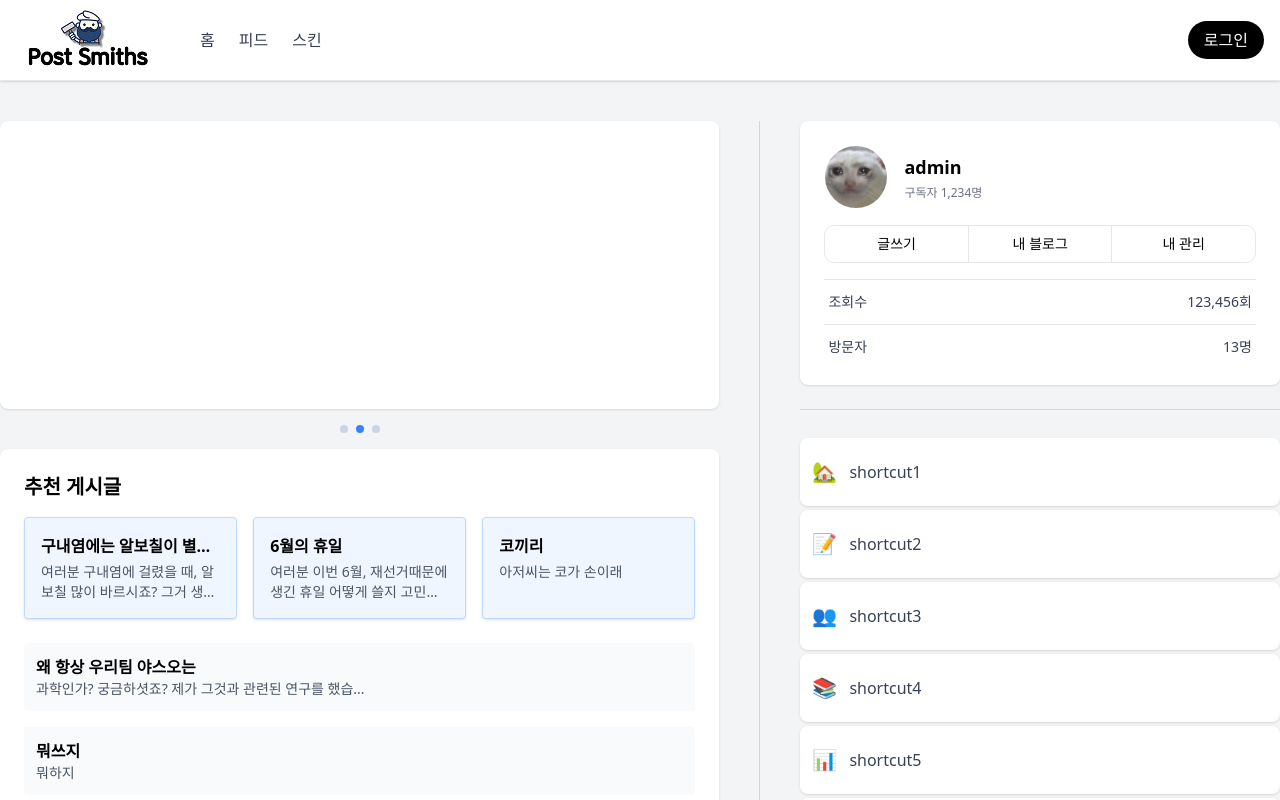
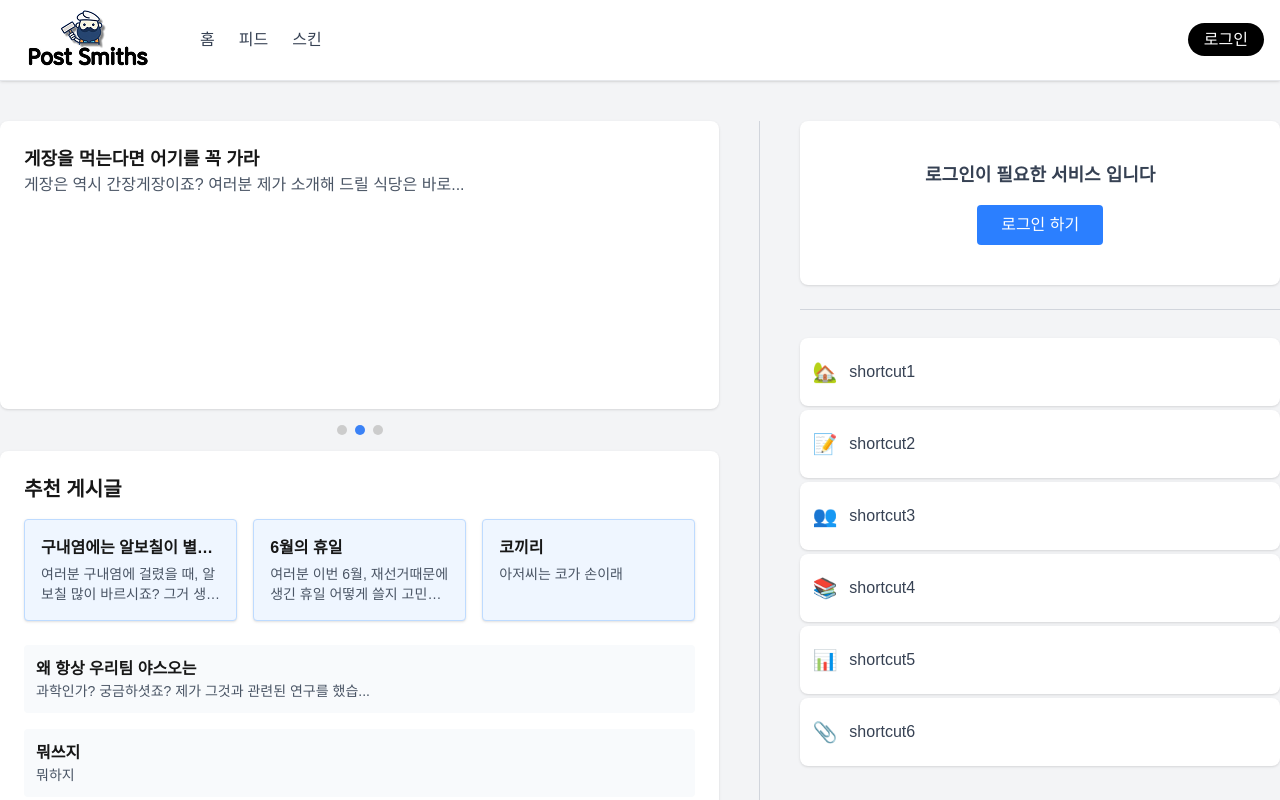
Before and after one commit to ncc-final-group/postsmith, a Next.js app: page / in a window 1280 px wide. Shown: the top 800 px of the page. Built offline with nearby package versions, Linux system fonts and the light colour scheme.

Commit message:
메인페이지(수정사항)

```diff
--- a/app/globals.css
+++ b/app/globals.css
@@ -1,4 +1,30 @@
 @import 'tailwindcss';
+
+:root {
+  --background: #ffffff;
+  --foreground: #171717;
+}
+
+@theme inline {
+  --color-background: var(--background);
+  --color-foreground: var(--foreground);
+  --font-sans: var(--font-geist-sans);
+  --font-mono: var(--font-geist-mono);
+}
+
+@media (prefers-color-scheme: dark) {
+  :root {
+    --background: #0a0a0a;
+    --foreground: #ededed;
+  }
+}
+
+
+body {
+  background: var(--background);
+  color: var(--foreground);
+  font-family: Arial, Helvetica, sans-serif;
+}
 
 /* swiper-custom.css 등 원하는 위치에 추가 */
 .swiper-pagination {
@@ -15,21 +41,19 @@
 }
 /* swiper-custom.css */
 .swiper-pagination-bullet {
-  background: #cbd5e1; /* Tailwind gray-300 */
+  width: 10px;
+  height: 10px;
+  background: #ccc;
+  border-radius: 50%;
   opacity: 1;
+  transition-duration: 0.3s;
 }
+
 
 .swiper-pagination-bullet-active {
   background: #3b82f6; /* Tㅈailwind blue-500 or 원하는 색 */
 }
 
-/* swiper-custom.css */
-.swiper .swiper-pagination,
-.swiper .swiper-pagination-bullets,
-.swiper .swiper-pagination-bullets.swiper-pagination-horizontal,
-.swiper .swiper-pagination-bullet {
-  display: none !important;
-}
 
 /* swiper-custom.css - 이미 존재하는 컴포넌트에 맞춰 추가/수정 */
 .mt-4.flex.justify-center.swiper-pagination-bullet {
--- a/app/login/page.tsx
+++ b/app/login/page.tsx
@@ -1,8 +1,9 @@
 'use client';
 
+import axios from 'axios';
 import Image from 'next/image';
 import { useRouter } from 'next/navigation';
-import { KeyboardEvent, useState } from 'react';
+import { useState } from 'react';
 
 const Temp_User = {
   name: 'admin',
@@ -29,7 +30,7 @@ const LoginPage = () => {
     // 임시 유저 체크
     if (email === Temp_User.email && password === Temp_User.password) {
       window.localStorage.setItem('isLoggedIn', 'true');
-      router.push('/main');
+      router.push('/');
     } else {
       setErrorMsg('이메일 또는 비밀번호가 일치하지 않습니다.');
     }
@@ -48,7 +49,7 @@ const LoginPage = () => {
     setLoading(false);
   }*/
 
-  const handleKeyDown = (e: KeyboardEvent<HTMLInputElement>) => {
+  const handleKeyDown = (e: React.KeyboardEvent<HTMLInputElement>) => {
     if (e.key === 'Enter') {
       handleLogin();
     }
@@ -90,12 +91,18 @@ const LoginPage = () => {
         <button
           onClick={handleLogin}
           disabled={loading}
-          className="font-jua w-full rounded bg-[#7FBFFF] py-2 text-xl text-white transition-colors hover:bg-[#5aa3e2] disabled:cursor-not-allowed disabled:bg-blue-200"
+          className="font-jua w-full rounded bg-[#7FBFFF] py-2 text-xl
+          text-white transition-colors hover:bg-[#5aa3e2]
+          disabled:cursor-not-allowed disabled:bg-blue-200"
         >
           {loading ? '로딩 중...' : '로그인'}
         </button>
         {/* 오른쪽 아래 Sign Up 버튼 (absolute로 배치) */}
-        <button onClick={handleSignUp} className="absolute right-0 bottom-[-34px] px-1 text-xs text-[#298cff] underline hover:text-[#1058a8]" type="button">
+        <button
+          onClick={handleSignUp}
+          className="absolute right-0 bottom-[-34px] px-1 text-xs text-[#298cff] underline hover:text-[#1058a8]"
+          type="button"
+        >
           Sign Up
         </button>
       </div>
--- a/app/page.tsx
+++ b/app/page.tsx
@@ -1,15 +1,16 @@
 'use client';
 
-import Image from 'next/image'; // 추가!
 import Link from 'next/link';
 import { useEffect, useRef, useState } from 'react';
 import { Autoplay, Pagination } from 'swiper/modules';
-// import './swiper-custom.css'; // (아래 커스텀 참고, 선택사항)
-// import 'swiper/css';
 import { Swiper, SwiperSlide } from 'swiper/react';
 
+import 'swiper/css';
 import 'swiper/css/pagination';
-import QuickLinks from '@components/QuickLinks';
+
+
+import Image from 'next/image';
+import QuickLinks from '@components/QuickLinks'; // 추가!
 
 const sliderPosts = [
   { id: 1, title: '이번년도 가장 핫한 코인은 ?', summary: '올해 들어 가장 인기가 많았던 코인중 하나인 비트코인...' },
@@ -45,6 +46,9 @@ export default function RootPage() {
   const paginationRef = useRef<HTMLDivElement | null>(null);
   const [paginationEl, setPaginationEl] = useState<HTMLDivElement | null>(null);
 
+  const [isLoggedIn, setIsLoggedIn] = useState(false); // ★ 임시로 true/false 바꿔보기
+
+
   const gridPosts = recommendedPosts.slice(0, 3); // 상단에 3개만 카드를 보여줌
   const listPosts = recommendedPosts.slice(3, 13); // 나머지는 리스트
 
@@ -54,14 +58,12 @@ export default function RootPage() {
 
   return (
     <div className="flex min-h-screen flex-col bg-gray-100">
-      <main className="container mx-auto max-w-7xl flex-grow py-10">
+      <main className="mx-auto w-full max-w-7xl min-w-[900px] flex-grow py-10">
         <div className="flex min-w-0 gap-8">
           <section className="flex min-w-0 basis-3/5 flex-col">
             <div className="relative mb-4 w-full rounded-lg bg-white p-6 shadow">
-              {/* Swiper는 paginationEl 준비 후에만 렌더 */}
               {paginationEl && (
                 <Swiper
-                  key={paginationEl ? 'mounted' : 'not-mounted'}
                   modules={[Pagination, Autoplay]}
                   spaceBetween={30}
                   slidesPerView={1}
@@ -84,6 +86,7 @@ export default function RootPage() {
                 </Swiper>
               )}
             </div>
+
             {/* Swiper "밖", 완전 맨 아래에 내려서 페이지네이션 이동 */}
             <div ref={paginationRef} className="mb-4 flex justify-center" />
             {/* 추천 게시글 목록 */}
@@ -127,9 +130,10 @@ export default function RootPage() {
 
           {/* 오른쪽 4/10 */}
           <aside className="flex min-w-0 basis-2/5 flex-col">
-            {/* 프로필 */}
+            {/* 로그인/비로그인 조건 분기 */}
+            {isLoggedIn ? (
               <div className="mb-6 flex w-full flex-col items-center rounded-lg bg-white p-6 shadow">
-              {/* 1. 프로필 사진 + 유저 정보 (좌우로) */}
+                {/* 프로필 사진 + 유저 정보 */}
                 <div className="flex w-full items-center">
                   <Image src={userProfile.avatar} alt="프로필" width={64} height={64} className="h-16 w-16 rounded-full border object-cover" />
                   <div className="ml-4 flex flex-col justify-center">
@@ -138,7 +142,7 @@ export default function RootPage() {
                   </div>
                 </div>
 
-              {/* 2. 버튼 줄 */}
+                {/* 버튼 줄 */}
                 <div className="mt-4 flex w-full overflow-hidden rounded-[10px] border border-gray-200">
                   <Link href="/writeform" className="flex-1 py-2 text-center text-sm transition hover:bg-gray-50 focus:bg-gray-50">
                     글쓰기
@@ -153,7 +157,7 @@ export default function RootPage() {
                   </Link>
                 </div>
 
-              {/* 3. 조회수/방문자 (구분선, 한 줄씩) */}
+                {/* 조회수/방문자 */}
                 <div className="mt-4 w-full">
                   <div className="mb-2 h-px bg-gray-200" />
                   <div className="flex justify-between px-1 py-1 text-sm text-gray-700">
@@ -167,6 +171,15 @@ export default function RootPage() {
                   </div>
                 </div>
               </div>
+            ) : (
+              // 비로그인 시
+              <div className="mb-6 flex w-full flex-col items-center rounded-lg bg-white p-10 shadow justify-center">
+                <span className="mb-4 text-lg font-bold text-gray-700">로그인이 필요한 서비스 입니다</span>
+                <Link href="/login" className="rounded bg-blue-500 px-6 py-2 text-white font-medium hover:bg-blue-600 transition">
+                  로그인 하기
+                </Link>
+              </div>
+            )}
 
             {/* 가로 구분선 */}
             <hr className="mb-6 border-gray-300" />
--- a/components/QuickLinks.tsx
+++ b/components/QuickLinks.tsx
@@ -2,12 +2,12 @@
 import Link from 'next/link';
 
 const quickMenu = [
-  { label: 'shortcut1', icon: '🏡', href: '/short1' },
-  { label: 'shortcut2', icon: '📝', href: '/short2' },
-  { label: 'shortcut3', icon: '👥', href: '/short3' },
-  { label: 'shortcut4', icon: '📚', href: '/short4' },
-  { label: 'shortcut5', icon: '📊', href: '/short5' },
-  { label: 'shortcut6', icon: '📎', href: '/short6' },
+  { label: 'shortcut1', icon: '🏡', href: '/' },
+  { label: 'shortcut2', icon: '📝', href: '/' },
+  { label: 'shortcut3', icon: '👥', href: '/' },
+  { label: 'shortcut4', icon: '📚', href: '/' },
+  { label: 'shortcut5', icon: '📊', href: '/' },
+  { label: 'shortcut6', icon: '📎', href: '/' },
 ];
 
 export default function QuickLinks() {
@@ -15,7 +15,12 @@ export default function QuickLinks() {
     <ul className="mt-1 w-full space-y-1">
       {quickMenu.map((item) => (
         <li key={item.label}>
-          <Link href={item.href} className="flex items-center gap-3 rounded-lg bg-white px-3 py-5 text-base font-medium text-gray-700 shadow-sm transition hover:bg-gray-50">
+          <Link
+            href={item.href}
+            className="flex items-center gap-3 rounded-lg
+            bg-white px-3 py-5 text-base font-medium
+            text-gray-700 shadow-sm transition hover:bg-gray-50"
+          >
             <span className="text-xl">{item.icon}</span>
             <span>{item.label}</span>
           </Link>
--- a/components/layouts/Header.tsx
+++ b/components/layouts/Header.tsx
@@ -2,13 +2,17 @@
 
 import Image from 'next/image';
 import Link from 'next/link';
-import { useRouter } from 'next/navigation';
+import { usePathname, useRouter } from 'next/navigation';
 import { useEffect, useState } from 'react';
 
 export default function Header() {
   /*여기는 일단 임시 유저로 받음*/
   const [isLoggedIn, setIsLoggedIn] = useState(false);
   const router = useRouter();
+  const pathname = usePathname(); // 현재 경로 확인
+
+  const isAuthPage = pathname === '/login' || pathname === '/signup';
+
 
   useEffect(() => {
     // 처음 마운트될 때 localStorage에서 상태 읽기
@@ -27,15 +31,19 @@ export default function Header() {
     <header className="sticky top-0 z-10 min-h-[74px] w-full min-w-[1230px] border-b border-gray-200 bg-white px-4 py-1 shadow-sm">
       <div className="flex flex-shrink-0 items-center justify-between">
         <div className="flex items-center gap-8">
-          <Link href="/main" className="flex items-center text-xl font-bold text-black">
+          <Link href="/" className="flex items-center text-xl font-bold text-black">
             <Image src="/logo.png" alt="Logo" width={144} height={74} className="mr-2 inline-block" />
           </Link>
 
-          <nav className="hidden gap-6 text-gray-700 md:flex">
-            <Link href="/main">홈</Link>
-            <Link href="/feed">피드</Link>
-            <Link href="/skin">스킨</Link>
-          </nav>
+          {/* 네비게이션은 로그인/회원가입 페이지에서는 보이지 않게 */}
+          {!isAuthPage && (
+            <nav className="hidden gap-6 text-gray-700 md:flex">
+              <Link href="/">홈</Link>
+              <Link href="/feed">피드</Link>
+              <Link href="/skin">스킨</Link>
+            </nav>
+          )}
+
         </div>
 
         {/* 오른쪽: 로그인 버튼 */}
--- a/package.json
+++ b/package.json
@@ -25,9 +25,9 @@
     "clsx": "^2.1.1",
     "next": "15.3.2",
     "postcss": "^8.5.3",
-    "react": "^19.0.0",
+    "react": "^19.1.0",
     "react-dom": "^19.0.0",
-    "swiper": "^11.2.7"
+    "swiper": "^11.2.8"
   },
   "devDependencies": {
     "@eslint/eslintrc": "^3",
```
Also changed, not shown: 1 other file (tests, documents, lock files or other folders). Lines whose indentation alone changed are shown as unchanged.
